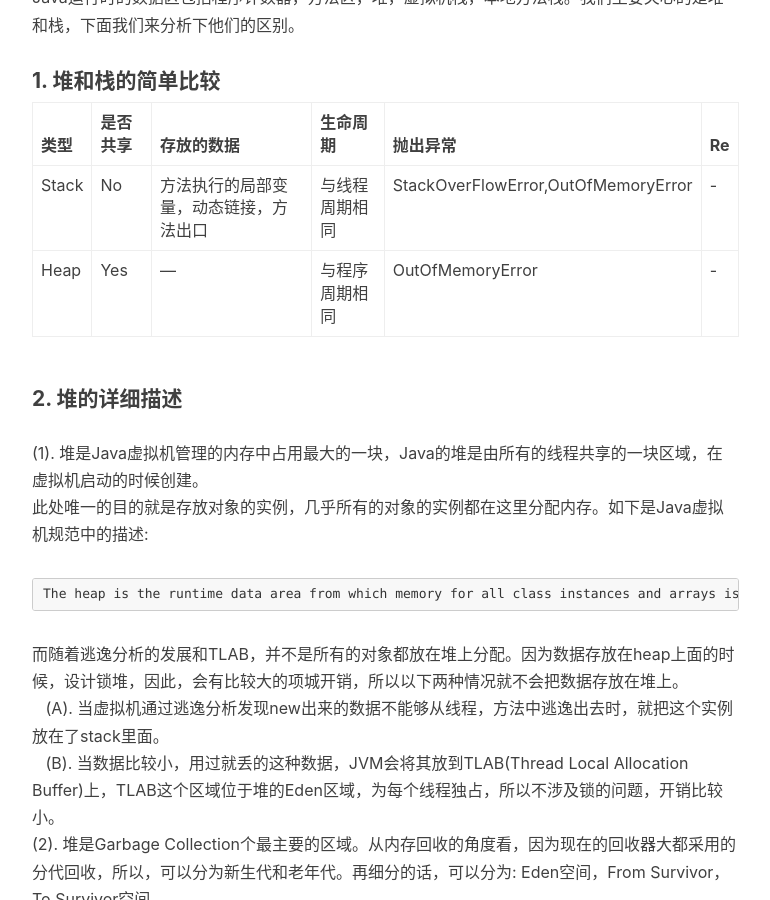
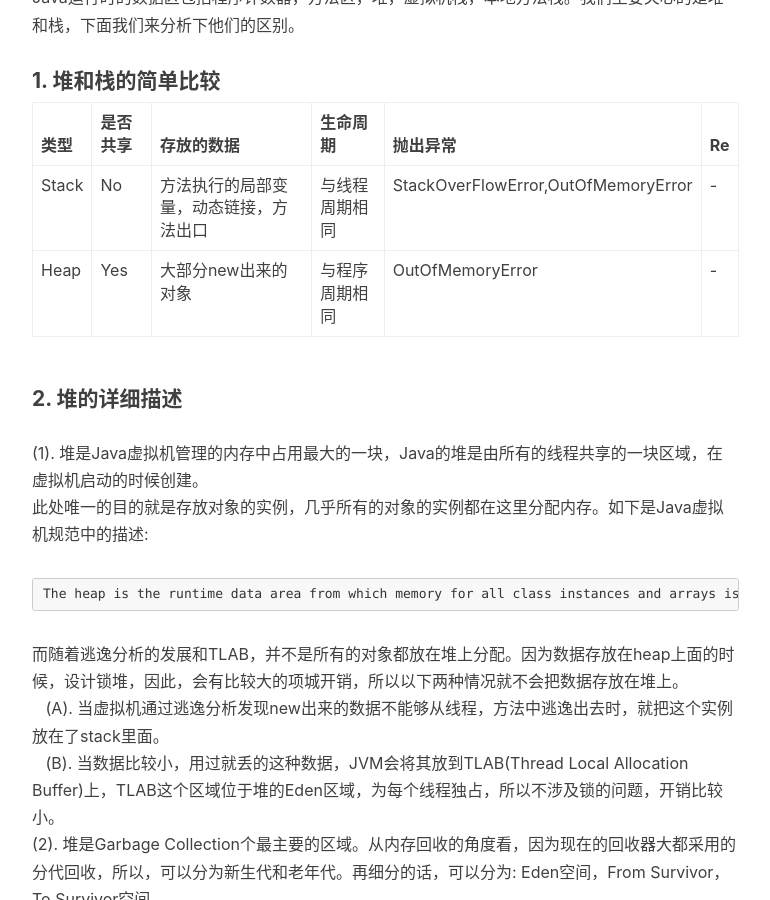
Before and after one commit to baiscjava/basicjava.github.io, a Jekyll site: the page built from _posts/2017-01-13-Java内存空间，即堆和栈的区别和使用.md, in a window 1280 px wide and 900 px high, scrolled down 667 px. Shown: the whole window, without its empty margins (233-1003 px from the left). Built offline with Jekyll 4.4.1, drawn with Linux system fonts in a browser that asks for light colours; nearby versions of some CDN libraries; comment, search, counter and statistics services are not loaded.

Commit message:
Update 2017-01-13-Java内存空间，即堆和栈的区别和使用.md

```diff
--- a/_posts/2017-01-13-Java内存空间，即堆和栈的区别和使用.md
+++ b/_posts/2017-01-13-Java内存空间，即堆和栈的区别和使用.md
@@ -18,7 +18,7 @@ Java运行时的数据区包括程序计数器，方法区，堆，虚拟机栈
 |类型|是否共享|存放的数据|生命周期|抛出异常|Re|
 |:-------|:-------|:-------|:-------|:-------|:-------|
 |Stack|No|方法执行的局部变量，动态链接，方法出口|与线程周期相同|StackOverFlowError,OutOfMemoryError|-|
-|Heap|Yes|---|与程序周期相同|OutOfMemoryError|-|
+|Heap|Yes|大部分new出来的对象|与程序周期相同|OutOfMemoryError|-|
 
 #### 2. 堆的详细描述
 (1). 堆是Java虚拟机管理的内存中占用最大的一块，Java的堆是由所有的线程共享的一块区域，在虚拟机启动的时候创建。<br>此处唯一的目的就是存放对象的实例，几乎所有的对象的实例都在这里分配内存。如下是Java虚拟机规范中的描述: <br>
```
